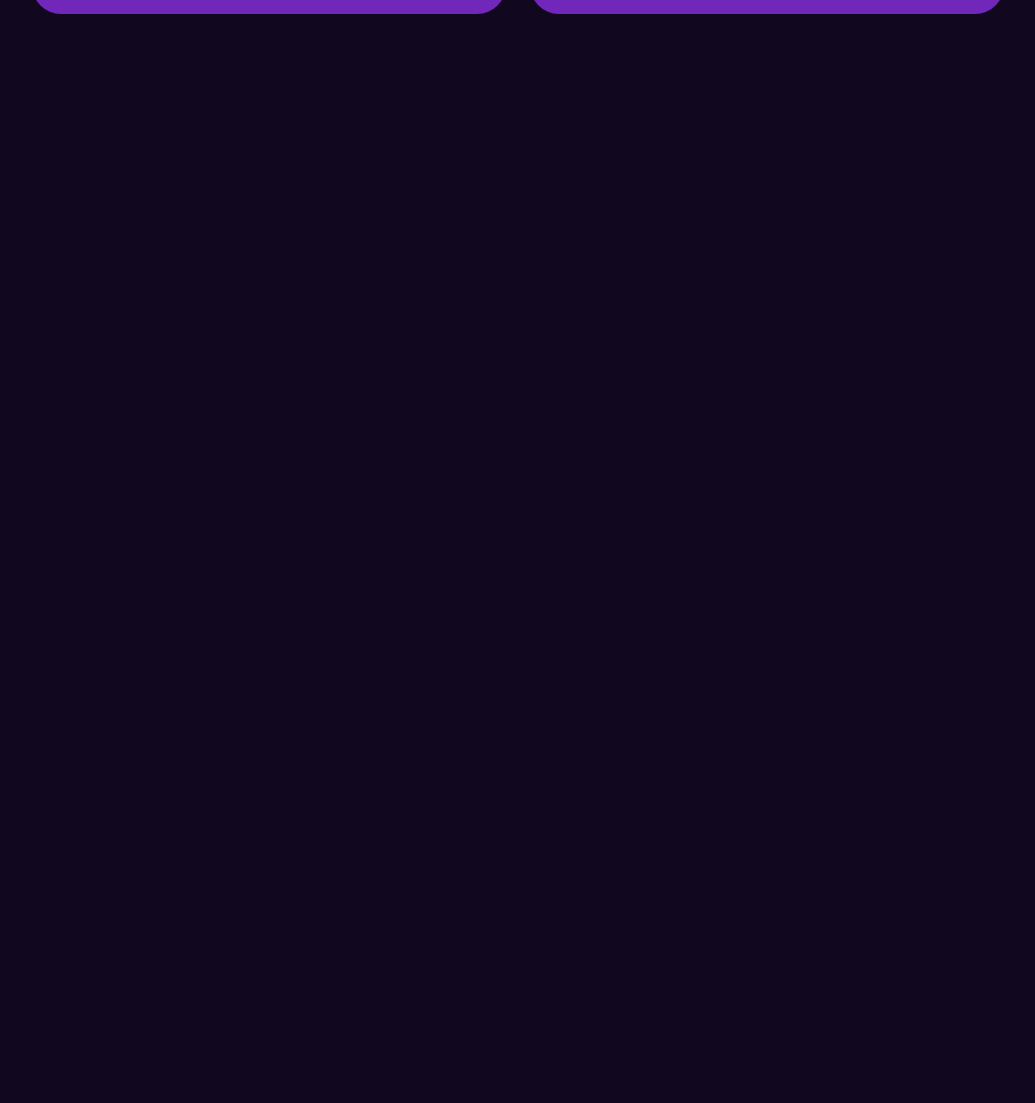
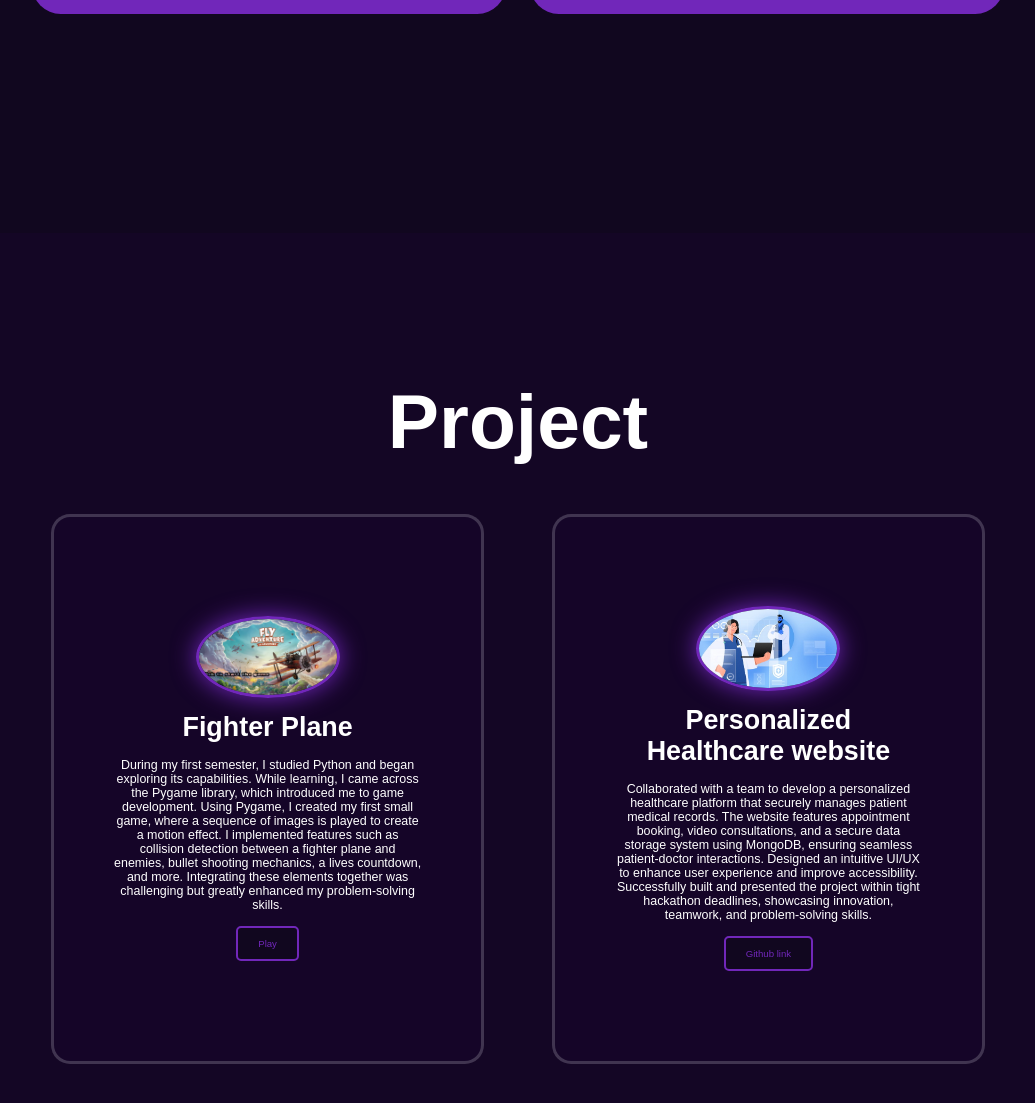
Before and after one commit to Tanushka-lokegaonkar/portfolio-, a plain HTML site: page index.html in a window 1280 px wide. Shown: the part 2571-3674 px from the top of the page, without its empty margins (122-1157 px from the left). Before the commit the page ends 2804 px from the top, so only its background shows below. Drawn offline with nearby package versions, Linux system fonts and the light colour scheme.

Commit message:
added project section

```diff
--- a/index.html
+++ b/index.html
@@ -109,5 +109,31 @@
 
         </div>
     </section>
+
+    <section class="project" id="project">
+        <div class="project-box">
+            <h2 class="heading">Project</h2>
+            <div class="wrapper">
+                <div class="project-item">
+                    <img src="1.png" alt="">
+                    <h2>Fighter Plane</h2>
+                    <p>During my first semester, I studied Python and began exploring its capabilities. While learning, I came across the Pygame library, which introduced me to game development. Using Pygame, I created my first small game, where a sequence of images is played to create a motion effect. I implemented features such as collision detection between a fighter plane and enemies, bullet shooting mechanics, a lives countdown, and more. Integrating these elements together was challenging but greatly enhanced my problem-solving skills.
+                    </p>
+                    <a href="https://game3-coral.vercel.app/" class="btn2">Play</a>
+                </div>
+
+                <div class="project-item">
+                    <img src="2.jpg" alt="">
+                    <h2>Personalized Healthcare website</h2>
+                    <p>Collaborated with a team to develop a personalized healthcare platform that securely manages patient medical records. The website features appointment booking, video consultations, and a secure data storage system using MongoDB, ensuring seamless patient-doctor interactions. Designed an intuitive UI/UX to enhance user experience and improve accessibility. Successfully built and presented the project within tight hackathon deadlines, showcasing innovation, teamwork, and problem-solving skills.
+                    </p>
+                    <a href="https://github.com/samriddhitiwary/Hackbattle" class="btn2">Github link</a>
+                </div>
+            </div>
+        </div>
+
+    </section>
+
+    <script src="script.js"></script>
 </body>
 </html>
--- a/style.css
+++ b/style.css
@@ -409,3 +409,71 @@ span{
     line-height: 1.7;
     margin: 10px;
 }
+
+.project{
+    background: var(--second-bg-color);
+}
+.project-box{
+    background-size: cover;
+    display: flex;
+    align-items: center;
+    justify-content: center;
+    flex-direction: column;
+}
+.project-box img{
+    width: 15rem;
+    border-radius: 50%;
+    border: 3px solid var(--main-color);
+    box-shadow: 0 0 25px var(--main-color);
+}
+.wrapper{
+    display: grid;
+    grid-template-columns: repeat(2, 1fr);
+    gap: 3rem;
+    justify-content: center;
+    align-items: center;
+}
+.project-item{
+    min-height: 550px;
+    max-width: 450px;
+    background-color: var(--second-bg-color);
+    border: 3px solid rgba(238, 238, 238, 0.2);
+    border-radius: 2rem;
+    margin: 0 2rem;
+    padding: 30px 60px;
+    cursor: pointer;
+    display: flex;
+    flex-direction: column;
+    align-items: center;
+    justify-content: center;
+    text-align: center;
+    gap: 1.5rem;
+    color: white;
+    transition: 0.4s ease-in-out;
+}
+.project-item:hover{
+    border: 3px solid var(--main-color);
+    transform: translateY(-10px)scale(1.03);
+    box-shadow: 0 0 50px var(--main-color);
+}
+.project-item h2{
+    font-size: 2.8rem;
+}
+.project-item p{
+    font-size: 1.3rem;
+}
+.btn2{
+    align-items: center;
+    background-color: var(--bg-color);
+    color: var(--main-color);
+    border: 2px solid var(--main-color);
+    box-shadow: 0 0 25px transparent;
+    padding: 10px 20px;
+    border-radius: 5px;
+    text-decoration: none;
+}
+.btn2:hover{
+    box-shadow: 0 0 25px var(--main-color);
+    background-color: var(--main-color);
+    color: var(--bg-color);
+}
```
Also changed, not shown: 1.png (added), 2.jpg (added).
